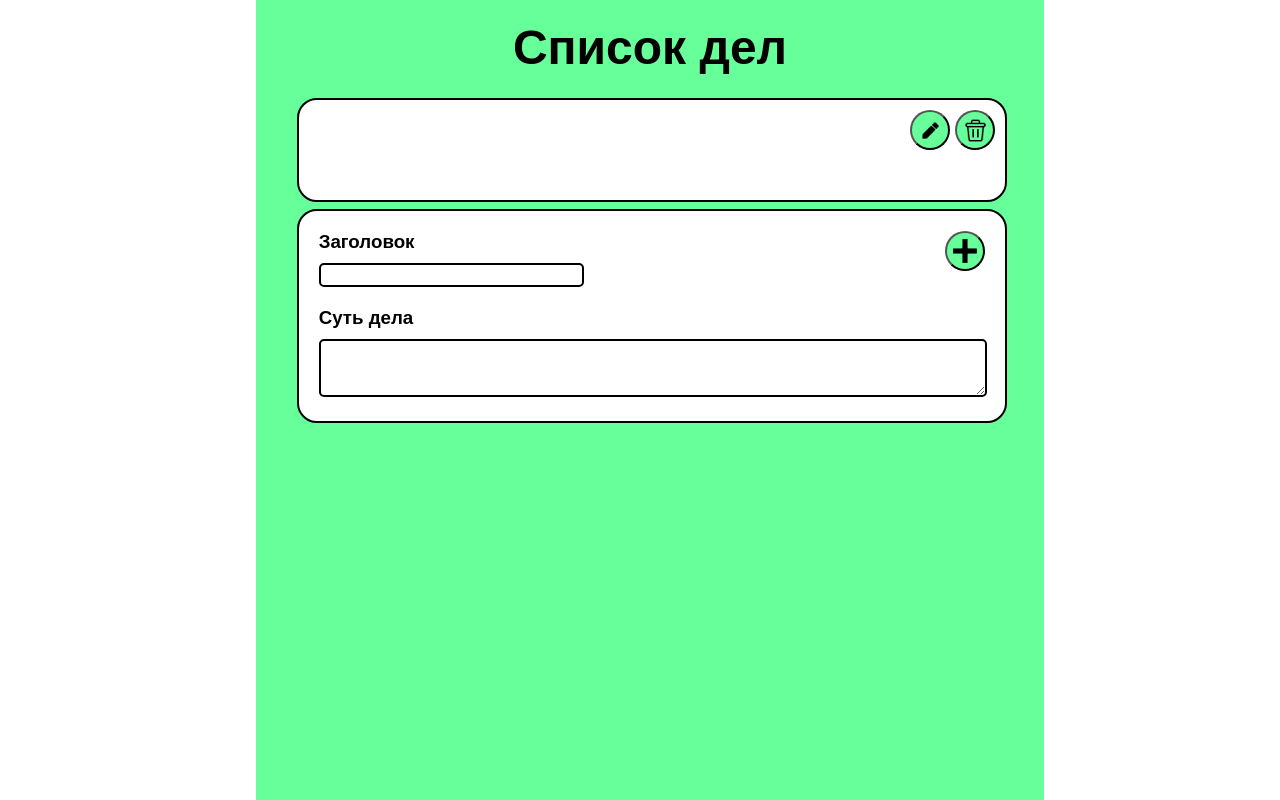
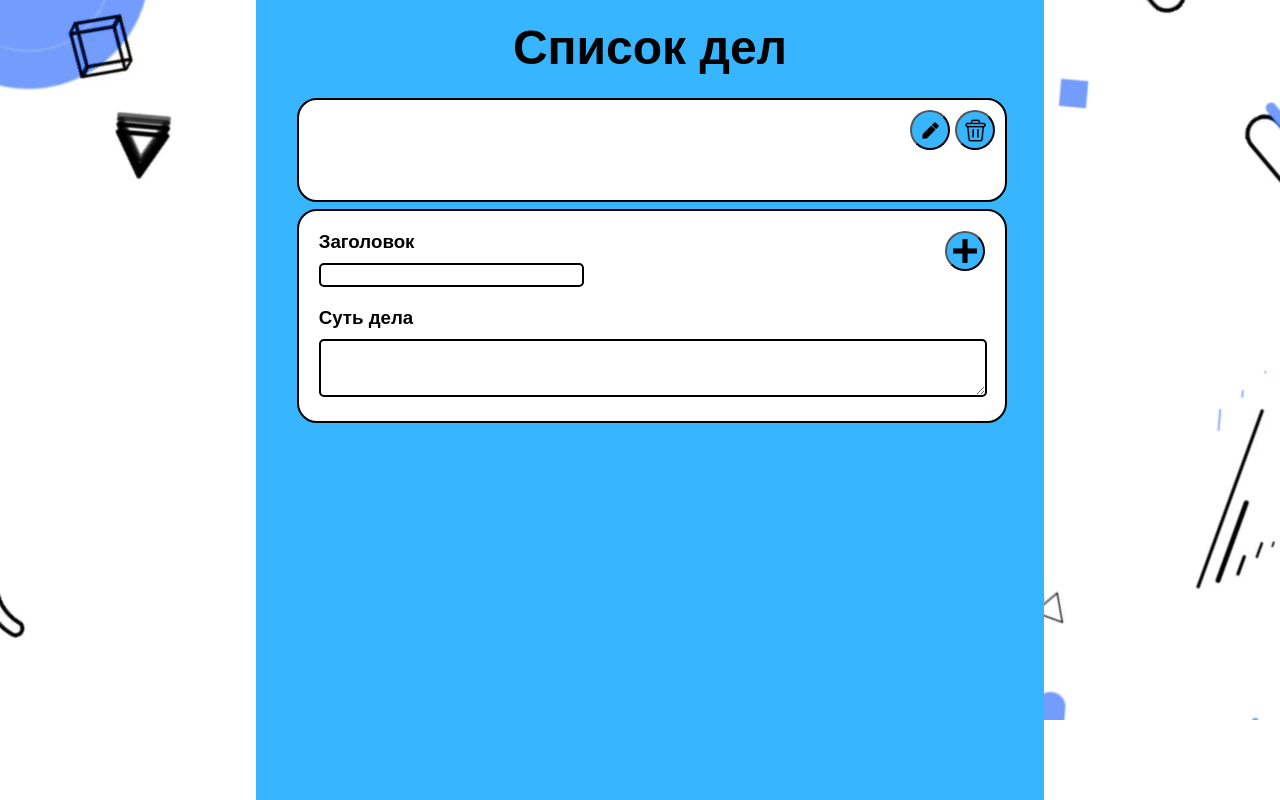
Before and after one commit to TeutonicKnight1/my-app, a React app: page / in a window 1280 px wide. Both pictures are taken after a click on the button 965 px from the left and 139 px from the top of the page. Shown: the top 800 px of the page. Built offline with nearby package versions, Linux system fonts and the light colour scheme.

Commit message:
modified:   package-lock.json 	modified:   package.json 	new file:   public/img/background.jpg 	modified:   src/Body.js 	modified:   src/ListElement.js 	modified:   src/ListElementCreator.js 	modified:   src/index.js 	new file:   src/reducers/reducers.js 	modified:   src/styles/Body.css 	modified:   src/styles/HeaderList.css 	modified:   src/styles/ListElement.css 	modified:   src/styles/ListElementCreator.css 	modified:   src/styles/index.css

```diff
--- a/package.json
+++ b/package.json
@@ -8,7 +8,10 @@
     "@testing-library/user-event": "^13.5.0",
     "react": "^18.2.0",
     "react-dom": "^18.2.0",
+    "react-redux": "^8.0.5",
     "react-scripts": "5.0.1",
+    "redux": "^4.2.0",
+    "redux-devtools-extension": "^2.13.9",
     "web-vitals": "^2.1.4"
   },
   "scripts": {
--- a/src/Body.js
+++ b/src/Body.js
@@ -3,104 +3,22 @@ import './styles/Body.css';
 import ListElement from './ListElement';
 import HeaderList from './HeaderList';
 import ListElementCreator from './ListElementCreator';
+import { useSelector } from 'react-redux';
 
-
-
-class Body extends React.Component {
-    constructor(props) {
-        super(props);
-        this.state = {
-            TaskArr: []
-        };
-    }
-
-    AddTaskHandler = () => {
-        const name = document.querySelector('#NameOfNewTask').value;
-        const text = document.querySelector('#TextOfNewTask').value;
-        let isChange = 0;
-
-        const TaskArr = this.state.TaskArr;
-
-        const newTask = {
-            id: TaskArr.length ? TaskArr[TaskArr.length - 1].id + 1 : 1,
-            name,
-            text,
-            isChange,
-        }
-
-        this.setState({TaskArr: [
-            ...this.state.TaskArr,
-            newTask,
-        ]})
-    }
-
-    DeleteTaskHandler = (id) => {
-        const newTaskArr = this.state.TaskArr.filter(item =>
-            item.id !== id
-        )
-
-        this.setState({
-            TaskArr: [...newTaskArr,]
-        })
-    }
-
-    ChangeTaskHandler = (id) => {
-        const ChangeTaskArrItem = this.state.TaskArr.find(item =>
-            item.id == id
-        );
-        const TaskArrWithoutItem = this.state.TaskArr.filter(item =>
-                item.id !== id
-        );
-
-        ChangeTaskArrItem.isChange = 1;
-
-        const ChangeTaskArr = TaskArrWithoutItem.concat(ChangeTaskArrItem);
-
-        this.setState({
-            ...ChangeTaskArr
-        })
-    }
-
-    AcceptChangeHandler = (id) => {
-        const name = document.querySelector('.ChangeListElementInput').value;
-        const text = document.querySelector('.ChangeListElementTextarea').value;
-
-        const ChangeTaskArrItem = this.state.TaskArr.find(item =>
-            item.id == id
-        );
-        const TaskArrWithoutItem = this.state.TaskArr.filter(item =>
-                item.id !== id
-        );
-
-        ChangeTaskArrItem.name = name;
-        ChangeTaskArrItem.text = text;
-        ChangeTaskArrItem.isChange = 0;
-
-        const ChangeTaskArr = TaskArrWithoutItem.concat(ChangeTaskArrItem);
-
-        this.setState({
-            ...ChangeTaskArr
-        })
-    }
-
-
-    render() {
+function Body() {
+    const TaskArr = useSelector(state => state.TaskArr)
     return (
         <div className='Body'>
             <HeaderList />
-                {this.state.TaskArr.map(item =>
+            {TaskArr.map(item =>
                 <ListElement
                     key={item.id}
                     Task = {item}
-                        deleteF = {this.DeleteTaskHandler}
-                        changeF = {this.ChangeTaskHandler}
-                        acceptF = {this.AcceptChangeHandler}
                 />
             )}
-                <ListElementCreator props = {this.AddTaskHandler}/>
+            <ListElementCreator/>
         </div>
     );
 }
-}
 
 export default Body;
--- a/src/ListElement.js
+++ b/src/ListElement.js
@@ -1,34 +1,75 @@
 import React from 'react';
+import { useSelector, useDispatch } from 'react-redux';
+import { AcceptTaskChangeAction, ChangeTaskAction, DeleteTaskAction } from './reducers/reducers';
 import './styles/ListElement.css';
 
 function ListElement(props) {
-  const {Task, deleteF, changeF, acceptF} = props;
+  const dispatch = useDispatch()
+  const TaskArr = useSelector(state => state.TaskArr)
+  const {Task} = props
+
+  const DeleteTaskHandler = (id) => {
+    dispatch(DeleteTaskAction(id));
+  }
+
+  const ChangeTaskHandler = (id) => {
+    const ChangeTask = Task
+
+    ChangeTask.isChange = 1;
+
+    const TaskArrSliceBefore = TaskArr.slice(0, id)
+    const TaskArrSliceAfter = TaskArr.slice(id+1, TaskArr.length)
+
+    const ChangeTaskArr = TaskArrSliceBefore.concat(ChangeTask).concat(TaskArrSliceAfter);
+
+    dispatch(ChangeTaskAction(ChangeTaskArr));
+  }
+
+  const AcceptChangeHandler = (id) => {
+    const nameChange = document.querySelector('.ChangeListElementInput').value;
+    const textChange = document.querySelector('.ChangeListElementTextarea').value;
+
+    let AccChangeTaskArrItem = TaskArr.find(item => item.id === id);
+
+    AccChangeTaskArrItem = {
+        ...AccChangeTaskArrItem,
+        name: nameChange,
+        text: textChange,
+        isChange: 0,
+    }
+
+    const AccTaskArrSliceBefore = TaskArr.slice(0,id)
+    const AccTaskArrSliceAfter = TaskArr.slice(id+1, TaskArr.length)
+
+    const AccChangeTaskArr = AccTaskArrSliceBefore.concat(AccChangeTaskArrItem).concat(AccTaskArrSliceAfter);
+
+    dispatch(AcceptTaskChangeAction(AccChangeTaskArr));
+  }
+
   return (
     <div className='ListElement'>
-        { Task.isChange == 0 ? (
+      { Task.isChange === 0 ? (
             <h3 className='ListElementHeader'>
               {Task.name}
             </h3>
           ) : (
-              <input className='ChangeListElementInput' defaultValue={Task.name}/>)
+            <input className='ChangeListElementInput' autoComplete="off" defaultValue={Task.name}/>)
       }
 
-        {Task.isChange == 1 &&
-          <button onClick={() => acceptF(Task.id)} className='BtnListElementAgree'>
-            <img className='BtnListElementAgreeImg' src='\img\agree.png'/>
+      {Task.isChange === 1 &&
+        <button onClick={() => AcceptChangeHandler(Task.id)} className='BtnListElementAgree'>
+          <img className='BtnListElementAgreeImg' alt=''  src='\img\agree.png'/>
         </button>
       }
 
-
-
-        <button onClick={() => changeF(Task.id)} className='BtnListElementChange'>
+      <button onClick={() => ChangeTaskHandler(Task.id)} className='BtnListElementChange'>
         <img className='BtnListElementChangeImg' src='\img\change_pen.png' alt=''/>
       </button>
-        <button onClick={() => deleteF(Task.id)} className='BtnListElementDelete'>
+      <button onClick={() => DeleteTaskHandler(Task.id)} className='BtnListElementDelete'>
         <img className='BtnListElementDeleteImg' src='\img\trash_bag.png' alt=''/>
       </button>
 
-        { Task.isChange == 0 ? (
+      { Task.isChange === 0 ? (
           <p className='ListElementText'>
             {Task.text}
           </p>
--- a/src/ListElementCreator.js
+++ b/src/ListElementCreator.js
@@ -1,16 +1,39 @@
 import React from 'react';
 import './styles/ListElementCreator.css';
+import { useDispatch, useSelector } from 'react-redux';
+import { AddTaskAction } from './reducers/reducers';
 
-function ListElementCreator({props}) {
+function ListElementCreator() {
+    const dispatch = useDispatch()
+    const isEmpty = useSelector(state => state.isEmpty)
+    const TaskArr = useSelector(state => state.TaskArr)
+
+    const AddTaskHandler = () => {
+        const name = document.querySelector('#NameOfNewTask').value;
+        const text = document.querySelector('#TextOfNewTask').value;
+        let isChange = 0;
+
+        const newTask = {
+            id: TaskArr.length ? TaskArr[TaskArr.length - 1].id + 1 : 0,
+            name,
+            text,
+            isChange,
+        }
+
+        dispatch(AddTaskAction(newTask))
+    }
 
     return (
         <div className='ListElementCreator'>
             <div className='DivNameOfNewTask'>
                 <h3 className='hNameOfNewTask'>Заголовок</h3>
-                <button onClick={props} className='BtnOfNewTask'>
+                <button onClick={() => AddTaskHandler()} className='BtnOfNewTask'>
                     <img className='CrossImg' src='/img/cross.png' alt=''/>
                 </button>
-                <input type='text' size='30' id='NameOfNewTask'/>
+                <input type='text' autoComplete="off" size='30' id='NameOfNewTask'/>
+                {isEmpty === 1 &&
+                    <span id='SpanNameOfNewTaskIsEmpty'>Это поле не может быть пустым</span>
+                }
             </div>
             <div className='DivTextOfNewTask'>
                 <h3 className='hTextOfNewTask'>Суть дела</h3>
--- a/src/index.js
+++ b/src/index.js
@@ -2,11 +2,15 @@ import React from 'react';
 import ReactDOM from 'react-dom/client';
 import './styles/index.css';
 import Body from './Body';
+import { store } from './reducers/reducers.js';
+import { Provider } from 'react-redux';
 
 const root = ReactDOM.createRoot(document.getElementById('root'));
 
 root.render(
   <React.StrictMode>
-    <Body/>
+    <Provider store={store}>
+      <Body/>
+    </Provider>
   </React.StrictMode>
 );
--- /dev/null
+++ b/src/reducers/reducers.js
@@ -0,0 +1,35 @@
+import {createStore} from 'redux';
+import { composeWithDevTools } from 'redux-devtools-extension';
+
+const initialState = {
+    TaskArr: [],
+    isEmpty: 0,
+}
+
+const ADD_TASK = "ADD_TASK"
+const CHANGE_TASK = "CHANGE_TASK"
+const DELETE_TASK = "DELETE_TASK"
+const ACCEPT_CHANGE_TASK = "ACCEPT_CHANGE_TASK"
+
+
+const taskReducer = (state = initialState, action) => {
+    switch (action.type){
+        case "ADD_TASK":
+            return {...state, TaskArr: [...state.TaskArr, action.payload], isEmpty: 0};
+        case "CHANGE_TASK":
+            return {...state, TaskArr: action.payload};
+        case "ACCEPT_CHANGE_TASK":
+            return {...state, TaskArr: action.payload}
+        case "DELETE_TASK":
+            return {...state, TaskArr: state.TaskArr.filter(item => item.id !== action.payload)}
+        default:
+            return state;
+    }
+}
+
+export const store = createStore(taskReducer, composeWithDevTools());
+
+export const AddTaskAction = (payload) => ({type: ADD_TASK, payload: payload})
+export const ChangeTaskAction = (payload) => ({type: CHANGE_TASK, payload: payload})
+export const DeleteTaskAction = (payload) => ({type: DELETE_TASK, payload: payload})
+export const AcceptTaskChangeAction = (payload) => ({type: ACCEPT_CHANGE_TASK, payload: payload})
--- a/src/styles/Body.css
+++ b/src/styles/Body.css
@@ -6,6 +6,6 @@
     width: 60%;
     left: 20%;
     right: 20%;
-    background-color: #66FF99;
+    background-color: #37b5ff;
     min-height: 1000px;
 }
--- a/src/styles/HeaderList.css
+++ b/src/styles/HeaderList.css
@@ -2,7 +2,6 @@
 {
     margin: 0;
     text-align: center;
-    font-family: Arial;
     font-size: 150%;
     position: relative;
     left: 25%;
--- a/src/styles/ListElement.css
+++ b/src/styles/ListElement.css
@@ -1,6 +1,4 @@
 .ListElement {
-  font-family: Arial;
-  font-weight: 12px;
   margin: 1%;
   position: inherit;
   top: 0;
@@ -25,6 +23,7 @@
 }
 
 .ChangeListElementTextarea {
+  font-family: Arial, Helvetica, sans-serif;
   margin: 0px 20px 20px;
   border: 2px solid black;
   border-radius: 5px;
@@ -42,7 +41,7 @@
   width: 40px;
   height: 40px;
   border-radius: 100%;
-  background-color: #66FF99;
+  background-color: #37b5ff;
 }
 
 .BtnListElementAgreeImg {
@@ -59,7 +58,7 @@
   width: 40px;
   height: 40px;
   border-radius: 100%;
-  background-color: #66FF99;
+  background-color: #37b5ff;
 }
 
 .BtnListElementChangeImg {
@@ -75,7 +74,7 @@
   width: 40px;
   height: 40px;
   border-radius: 100%;
-  background-color: #66FF99;
+  background-color: #37b5ff;
 }
 
 .BtnListElementDeleteImg {
--- a/src/styles/ListElementCreator.css
+++ b/src/styles/ListElementCreator.css
@@ -20,26 +20,36 @@
 }
 
 .hNameOfNewTask {
-    display: inline;
+    display: block;
     margin: 10px 0;
 }
 
 #NameOfNewTask {
-    margin: 10px 0;
-    display: block;
+    margin-right: 10px;
+    display: inline;
     border: 2px solid;
     border-radius: 5px;
     min-height: 18px;
-    font-family: Arial;
 }
+
+#SpanNameOfNewTaskIsEmpty_no {
+    display: none;
+}
+
+#SpanNameOfNewTaskIsEmpty {
+    display: inline;
+    color: red;
+}
+
 
 .BtnOfNewTask {
     position: absolute;
+    top:20px;
     right: 20px;
     width: 40px;
     height: 40px;
     border-radius: 100%;
-    background-color: #66FF99;
+    background-color: #37b5ff;
 }
 
 .CrossImg {
@@ -50,6 +60,7 @@
 }
 
 #TextOfNewTask {
+    font-family: Arial, Helvetica, sans-serif;
     position: inherit;
     border: 2px solid;
     border-radius: 5px;
--- a/src/styles/index.css
+++ b/src/styles/index.css
@@ -1,4 +1,7 @@
 body {
   margin: 0;
   font-family: Arial, Times, serif;
+  background-image: url('/public/img/background.jpg');
+  background-repeat: no-repeat;
+  background-size: 100%;
 }
```
Also changed, not shown: public/img/background.jpg (added), 1 other file. Lines whose indentation alone changed are shown as unchanged.
